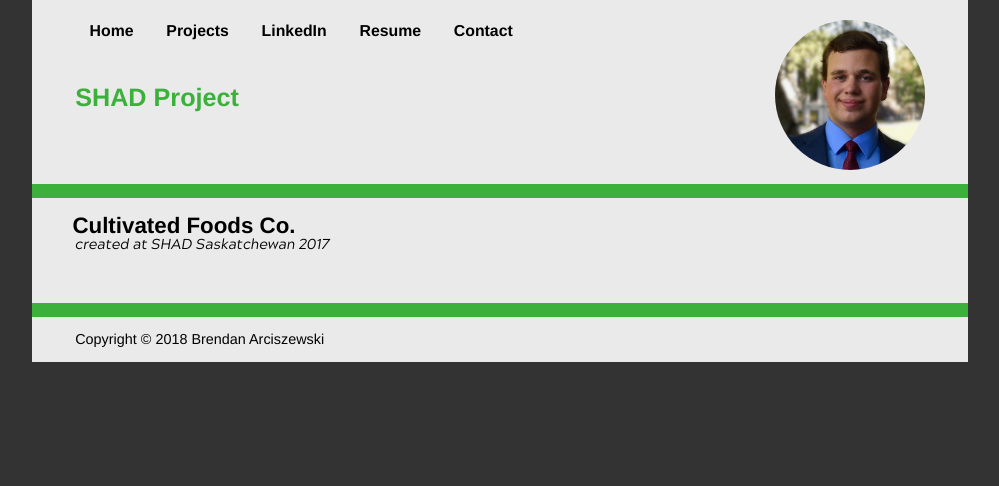
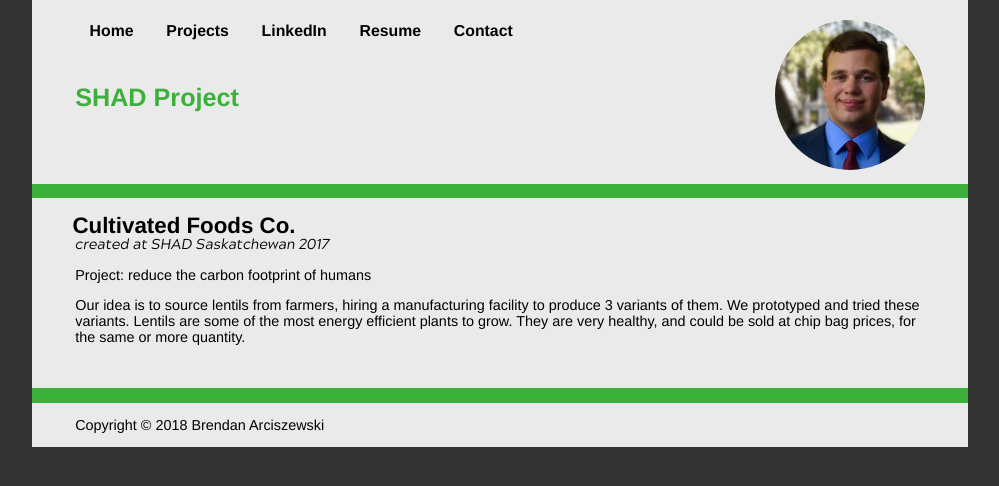
Before and after one commit to brendanarciszewski/brendanarciszewski.github.io, a Jekyll site: the page built from _posts/2017-07-31-SHAD_Project.md, in a window 1280 px wide. Shown: the top 486 px of the page, without its empty margins (140-1139 px from the left). Built offline with Jekyll 4.4.1, drawn with Linux system fonts in a browser that asks for light colours; some web fonts are replaced.

Commit message:
updated project info

```diff
--- a/_posts/2017-07-31-SHAD_Project.md
+++ b/_posts/2017-07-31-SHAD_Project.md
@@ -6,3 +6,6 @@
 ---
 <header><h2>Cultivated Foods Co.</h2>
 <p>created at SHAD Saskatchewan 2017</p></header>
+Project: reduce the carbon footprint of humans
+
+Our idea is to source lentils from farmers, hiring a manufacturing facility to produce 3 variants of them. We prototyped and tried these variants. Lentils are some of the most energy efficient plants to grow. They are very healthy, and could be sold at chip bag prices, for the same or more quantity.
```
Also changed, not shown: _posts/2017-07-07-SHAD_Chair.md (+3 -0 lines), _posts/2017-07-17-SHAD_Tent.md (+1 -0 lines), _posts/2017-10-05-TRON_Days.md (+1 -0 lines), _posts/2017-11-06-UWRT_Line_Follower.md (+1 -0 lines), _posts/2017-11-25-Toilet_Paper_Dispenser.md (+1 -0 lines).
